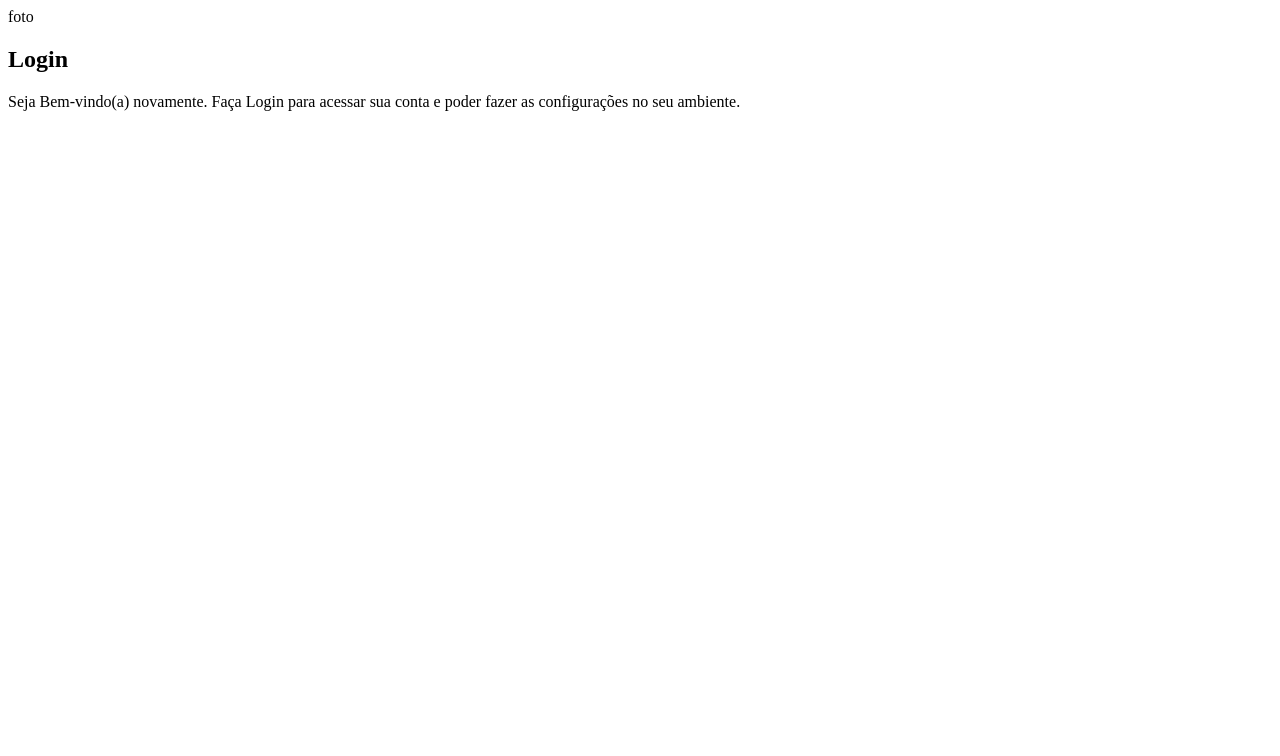
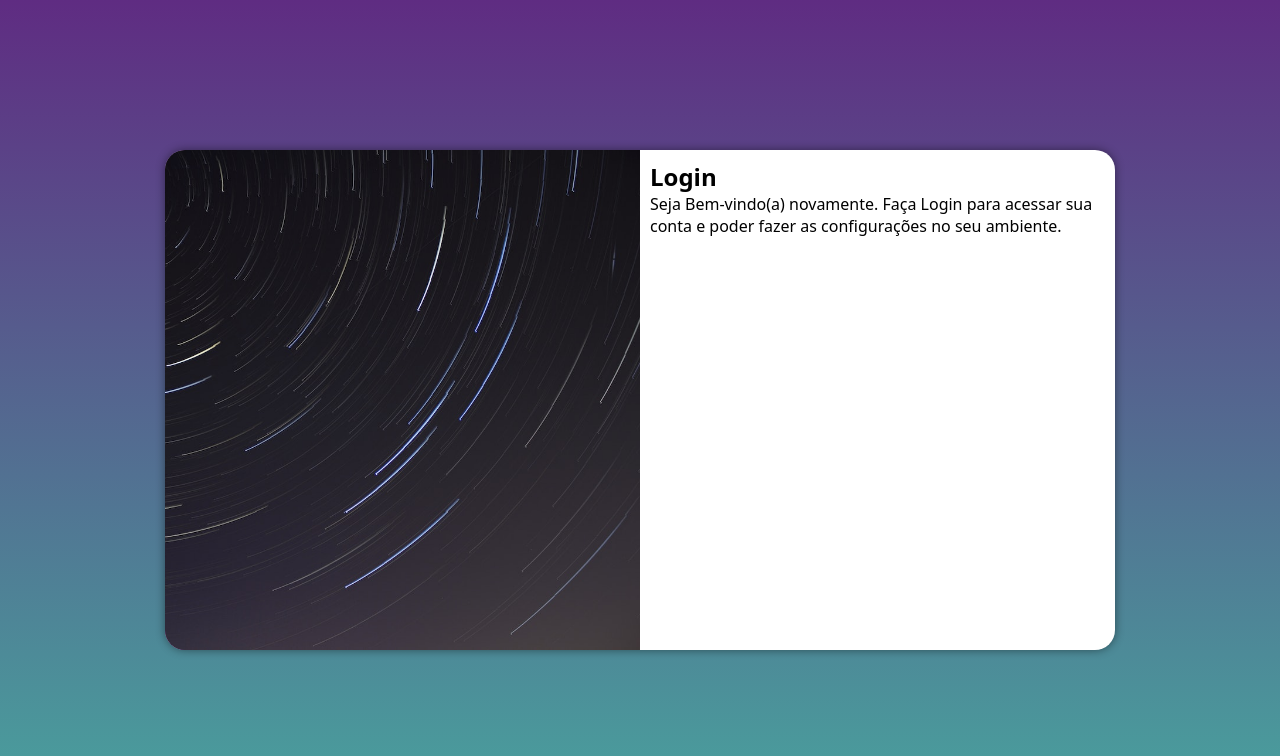
Before and after one commit to Sanclair/projeto-login, a plain HTML site: page index.html in a window 1280 px wide. Drawn offline with Linux system fonts and the light colour scheme.

Commit message:
media-query para outras telas

```diff
--- /dev/null
+++ b/estilos/media-query.css
@@ -0,0 +1,55 @@
+@charset "UTF-8";
+
+/*
+Typical Device Brakpoints
+-------------------------
+Pequena telas: até 600px
+Celular: de 600px até 768px
+Tablet: 768px até 992px
+Desktop: 992px até 1200px
+Grandes telas: acima de 1200px
+*/
+
+@media screen and (min-width: 768px) and (max-width: 992px) {
+
+    body {
+        background-image: linear-gradient(to top, #49a09d, #5f2c82);
+    }
+
+    section#login {
+        width: 80vw;
+    }
+
+    section#login > div#imagem {
+        float: left;
+        width: 30%;
+        height: 100%;
+    }
+
+    section#login > div#formulario {
+        float: right;
+        width: 70%;
+    }
+}
+
+@media screen and (min-width: 992px) {
+
+    body {
+        background-image: linear-gradient(to top, #49a09d, #5f2c82);
+    }
+
+    section#login {
+        width: 950px;
+    }
+
+    section#login > div#imagem {
+        float: left;
+        width: 50%;
+        height: 100%;
+    }
+
+    section#login > div#formulario {
+        float: right;
+        width: 50%;
+    }
+}
--- a/estilos/style.css
+++ b/estilos/style.css
@@ -1 +1,56 @@
 @charset "UTF-8";
+
+/*
+    paleta de cores
+    verde: #49a09d
+    lilás: #5f2c82
+*/
+
+* {
+    font-family: system-ui, -apple-system, BlinkMacSystemFont, 'Segoe UI', Roboto, Oxygen, Ubuntu, Cantarell, 'Open Sans', 'Helvetica Neue', sans-serif;
+    padding: 0px;
+    margin: 0px;
+    box-sizing: border-box;
+}
+
+body, html {
+    background-color: #5f2c82;
+    height: 100vh;
+    width: 100vw;
+}
+
+main {
+    position: relative;
+    height: 100vh;
+    width: 100vw;
+}
+
+section#login {
+    position: absolute;
+    top: 50%;
+    left: 50%;
+    transform: translate(-50%,-50%);
+    overflow: hidden;
+
+    background-color: white;
+    width: 250px;
+    height: 500px;
+    border-radius: 20px;
+    box-shadow: 0px 0px 10px rgba(0, 0, 0, 0.452);
+
+    transition: width .3s, height .3s;
+    transition-timing-function: ease;
+}
+
+section#login > div#imagem {
+    display: block;
+    background: #5f2c82 url(../imagens/pexels-jakub-novacek-924824.jpg) no-repeat;
+    background-size: cover;
+    background-position: right top;
+    height: 200px;
+}
+
+section#login > div#formulario {
+    display: block;
+    padding: 10px;
+}
--- a/index.html
+++ b/index.html
@@ -6,12 +6,13 @@
     <meta name="viewport" content="width=device-width, initial-scale=1.0">
     <title>Login</title>
     <link rel="stylesheet" href="estilos/style.css">
+    <link rel="stylesheet" href="estilos/media-query.css">
 </head>
 <body>
     <main>
         <section id="login">
             <div id="imagem">
-               foto
+                <!--Aqui vai a imagem nas CSS-->
             </div>
             <div id="formulario">
                 <h1>Login</h1>
--- /dev/null
+++ b/minhaversão/estilos/style.css
@@ -0,0 +1,82 @@
+@charset "UTF-8";
+
+* {
+    margin: 0px;
+    padding: 0px;
+}
+
+body, html {
+    font-family: Arial, Helvetica, sans-serif;
+}
+
+body {
+    background-color: rgb(80, 10, 80);
+}
+
+main {
+    display: block;
+    background-color: white;
+    width: 250px;
+    height: 625px;
+    margin: auto;
+    margin-top: 200px;
+    border-radius: 10px;
+}
+
+img {
+    width: 250px;
+    height: 200px;
+    border-radius: 10px 10px 0px 0px;
+}
+
+div#formulario {
+    padding: 10px;
+}
+
+div#formulario > h1 {
+    text-align: center;
+    margin-bottom: 10px;
+}
+
+div#formulario > p {
+    text-align: justify;
+}
+
+div.entrada {
+    display: block;
+    margin: auto;
+    height: 20px;
+    width: 200px;
+    border: 1px solid rgb(80, 10, 80);
+    border-radius: 10px;
+    margin-top: 10px;
+    margin-bottom: 10px;
+    padding: 10px;
+}
+
+div.entrada > label {
+    color: white;
+    background-color: rgb(80, 10, 80);
+}
+
+div.entrada > input {
+    display: block;
+    margin: auto;
+    background-color: lightgreen;
+}
+
+div#botao > input {
+    display: block;
+    margin: auto;
+    margin-bottom: 10px;
+    width: 32vw;
+    height: 40px;
+}
+
+div > input#entrar {
+    background-color: lightgreen;
+}
+
+div > input#esenha {
+    background-color: white;
+}
```
Also changed, not shown: minhaversão/index.html (added, +47 -0 lines), minhaversão/imagens/pexels-jakub-novacek-924824.jpg (added).
